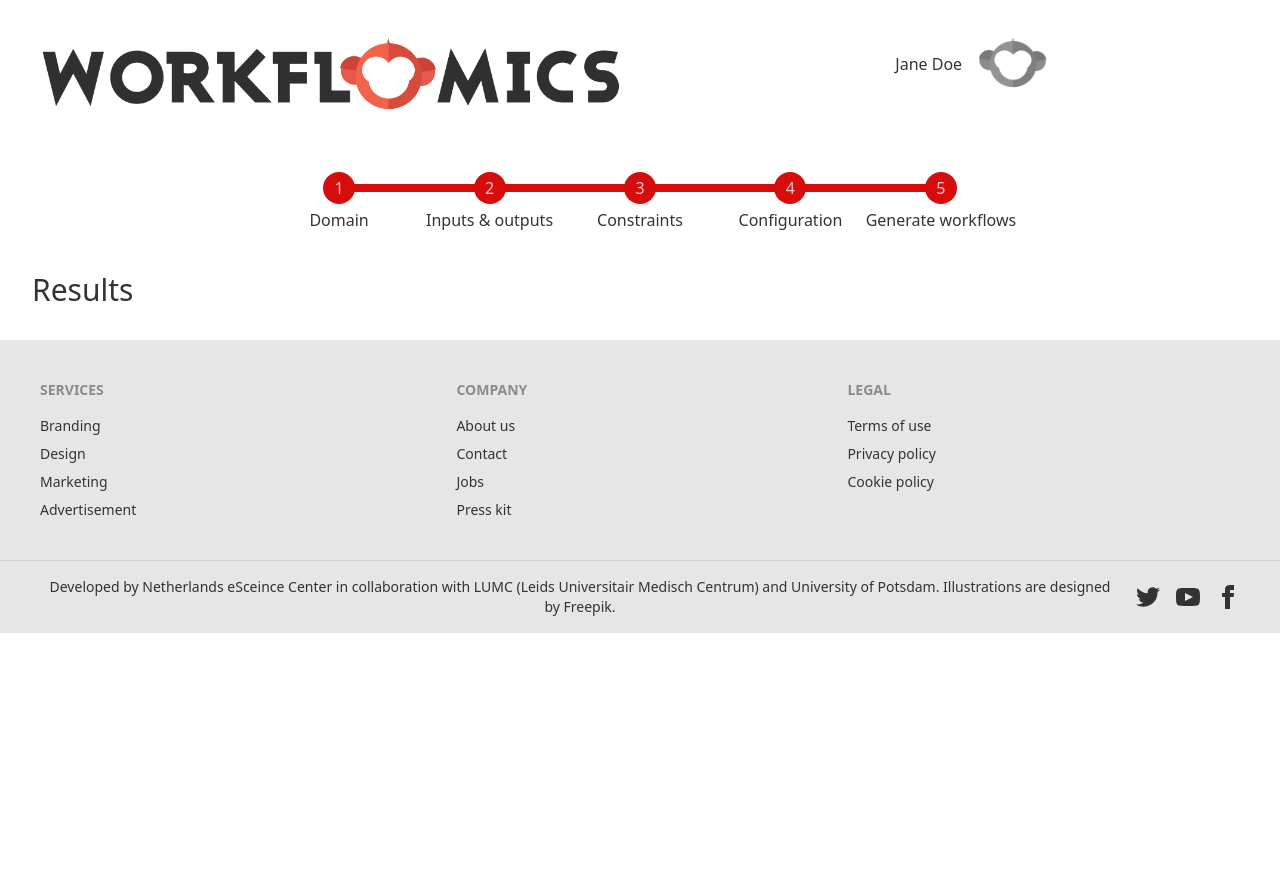
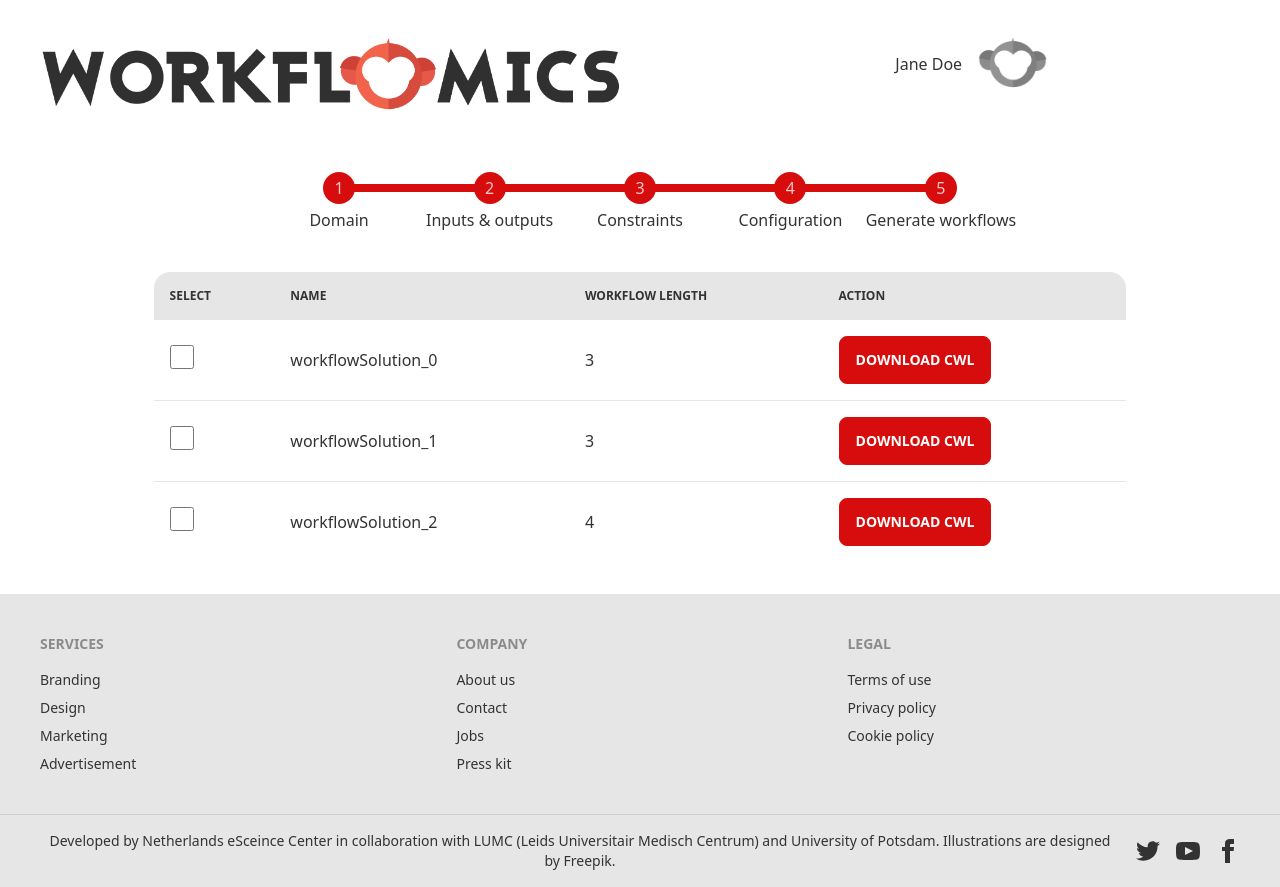
Before and after one commit to Workflomics/workflomics-frontend, a React (Create React App) app: page /explore/results in a window 1280 px wide. Before the commit the page ends 800 px from the top, so only its background shows below. Built offline with nearby package versions, Linux system fonts and the light colour scheme.

Commit message:
Show workflow generation results (WIP)

```diff
--- a/src/components/explore/ExplorationProgress.tsx
+++ b/src/components/explore/ExplorationProgress.tsx
@@ -13,7 +13,7 @@ export function ExplorationProgress({ index }: Props) {
         <li className={`step ${ index >= 1 ? 'step-primary' : ''}`}><Link to="../inputs-outputs">Inputs & outputs</Link></li>
         <li className={`step ${ index >= 2 ? 'step-primary' : ''}`}><Link to="../constraints">Constraints</Link></li>
         <li className={`step ${ index >= 3 ? 'step-primary' : ''}`}><Link to="../configuration">Configuration</Link></li>
-        <li className={`step ${ index >= 4 ? 'step-primary' : ''}`}>Generate workflows</li>
+        <li className={`step ${ index >= 4 ? 'step-primary' : ''}`}><Link to="../results">Generate workflows</Link></li>
       </ul>
     </div>
   );
--- a/src/components/explore/GenerationConfig.tsx
+++ b/src/components/explore/GenerationConfig.tsx
@@ -1,16 +1,18 @@
 import * as React from 'react';
 import { observer } from 'mobx-react-lite';
 import { ExplorationProgress } from './ExplorationProgress';
-import { Link } from 'react-router-dom';
+import { Link, useNavigate } from 'react-router-dom';
 import { WorkflowConfig } from '../../stores/WorkflowTypes';
 import { useStore } from '../../store';
 
 const GenerationConfig: React.FC<any> = observer((props) => {
   let { exploreDataStore } = useStore();
   const workflowConfig: WorkflowConfig = exploreDataStore.workflowConfig;
+  const navigate = useNavigate();
 
   const runSynthesis = () => {
     exploreDataStore.runSynthesis(workflowConfig);
+    navigate('/explore/results');
   };
 
   return (
--- a/src/components/explore/GenerationResults.tsx
+++ b/src/components/explore/GenerationResults.tsx
@@ -1,8 +1,37 @@
 import * as React from 'react';
 import { observer } from 'mobx-react-lite';
 import { ExplorationProgress } from './ExplorationProgress';
+import { useStore } from '../../store';
+import { WorkflowSolution } from '../../stores/WorkflowTypes';
+import { runInAction } from 'mobx';
 
 const GenerationResults: React.FC<any> = observer((props) => {
+  const { exploreDataStore } = useStore();
+  const workflowSolutions = exploreDataStore.workflowSolutions;
+
+  const handleSelected = (solution: WorkflowSolution, event: React.ChangeEvent<HTMLInputElement>) => {
+    runInAction(() => {
+      solution.isSelected = event.target.checked;
+    });
+    console.log(solution.isSelected);
+  };
+
+  const downloadFile = (run_id: string, cwl_name: string) => {
+    fetch(`/ape/get_cwl?run_id=${run_id}&file_name=${cwl_name}`)
+    .then(response => response.text())
+    .then(data => {
+      const blob = new Blob([data], { type: 'text/plain' });
+      const url = URL.createObjectURL(blob);
+      const link = document.createElement('a');
+      link.href = url;
+      link.download = cwl_name;
+      link.click();
+      URL.revokeObjectURL(url);
+    })
+    .catch(error => {
+      console.error('Error:', error);
+    });
+  }
 
   return (
     <div>
@@ -10,17 +39,43 @@ const GenerationResults: React.FC<any> = observer((props) => {
       <ExplorationProgress index={4} />
 
       <div className="m-8">
-        <div className="overflow-x-auto text-left space-y-6 mt-10">
+        <div className="overflow-x-auto text-left space-y-6 mt-10 flex justify-center">
+
+          {/* Status messages */}
+          { exploreDataStore.isGenerating && <div className="alert alert-info">Generating workflows...</div> }
 
           {/* Results */}
-          <div className="flex items-center space-x-4">
-            <span className="text-3xl flex-grow-0 w-32">Results</span>
-            <div className="flex flex-grow items-center">
-            </div>
+          <table className="table w-4/5">
+            <thead>
+              <tr>
+                <th>Select</th>
+                <th>Name</th>
+                <th>Workflow length</th>
+                <th>Action</th>
+              </tr>
+            </thead>
+            <tbody>
+            { workflowSolutions.map((solution: WorkflowSolution, index: number) => (
+              <tr key={index}>
+                <td><input type="checkbox" className="h-6 w-6" defaultChecked={solution.isSelected}
+                    onChange={(event) => { handleSelected(solution, event) }}/></td>
+                <td>{ solution.name }</td>
+                <td>{ `${solution.workflow_length}` }</td>
+                <td><button className="btn btn-primary" onClick={() => downloadFile(solution.run_id, solution.cwl_name)}>Download CWL</button></td>
+              </tr>
+            ))}
+            </tbody>
+          </table>
+        </div>
+
+        {/* Selected solutions */}
+        <div>
+            { workflowSolutions.filter((solution: WorkflowSolution) => solution.isSelected)
+                .map((solution: WorkflowSolution, index: number) => (
+              <div key={index}>solution: { solution.name }</div>
+            ))}
           </div>
-        </div>
       </div>
-
     </div>
   );
 });
--- a/src/stores/ExploreDataStore.ts
+++ b/src/stores/ExploreDataStore.ts
@@ -1,5 +1,5 @@
-import { makeAutoObservable } from "mobx";
-import { ConstraintInstance, TypeFormatTuple, WorkflowConfig } from "./WorkflowTypes";
+import { makeAutoObservable, runInAction } from "mobx";
+import { ConstraintInstance, TypeFormatTuple, WorkflowConfig, WorkflowSolution } from "./WorkflowTypes";
 
 const emptyWorkflowConfig = () => {
   return {
@@ -19,6 +19,33 @@ const emptyWorkflowConfig = () => {
 export class ExploreDataStore {
 
   workflowConfig: WorkflowConfig = emptyWorkflowConfig();
+  workflowSolutions: WorkflowSolution[] = [
+    {
+      "cwl_name": "workflowSolution_0.cwl",
+      "run_id": "5d16582eec1686141522045",
+      "workflow_length": 3,
+      "name": "workflowSolution_0",
+      "figure_name": "workflowSolution_0.png",
+      "isSelected": false
+    },
+    {
+      "cwl_name": "workflowSolution_1.cwl",
+      "run_id": "5d16582eec1686141522045",
+      "workflow_length": 3,
+      "name": "workflowSolution_1",
+      "figure_name": "workflowSolution_1.png",
+      "isSelected": false
+    },
+    {
+      "cwl_name": "workflowSolution_2.cwl",
+      "run_id": "5d16582eec1686141522045",
+      "workflow_length": 4,
+      "name": "workflowSolution_2",
+      "figure_name": "workflowSolution_2.png",
+      "isSelected": false
+    }
+  ];
+  isGenerating: boolean = false;
 
   constructor() {
     makeAutoObservable(this);
@@ -75,6 +102,8 @@ export class ExploreDataStore {
   runSynthesis(config: WorkflowConfig) {
     const domainConfig = config.domain;
     const configJson: any = this.configToJSON(config);
+
+    this.isGenerating = true;
     fetch(`/ape/run_synthesis?config_path=${domainConfig?.repo_url}`, {
       method: "POST",
       headers: {
@@ -86,12 +115,30 @@ export class ExploreDataStore {
       .then(data => {
         // Handle the response
         console.log(data);
+        this.workflowSolutions = data;
+        this.isGenerating = false;
       })
       .catch(error => {
         // Handle errors
         console.error(error);
     });
   }
+
+  loadImage(solution: WorkflowSolution) {
+    const { run_id, figure_name } = solution;
+    fetch(`/ape/get_image?run_id=${run_id}&file_name=${figure_name}`)
+      .then(response => response.json())
+      .then(data => {
+        // Handle the response
+        console.log(data);
+      })
+      .catch(error => {
+        // Handle errors
+        console.error(error);
+    });
+  }
+
+
 }
 
 const exploreDataStore = new ExploreDataStore();
```
Also changed, not shown: src/stores/WorkflowTypes.ts (+9 -0 lines).
